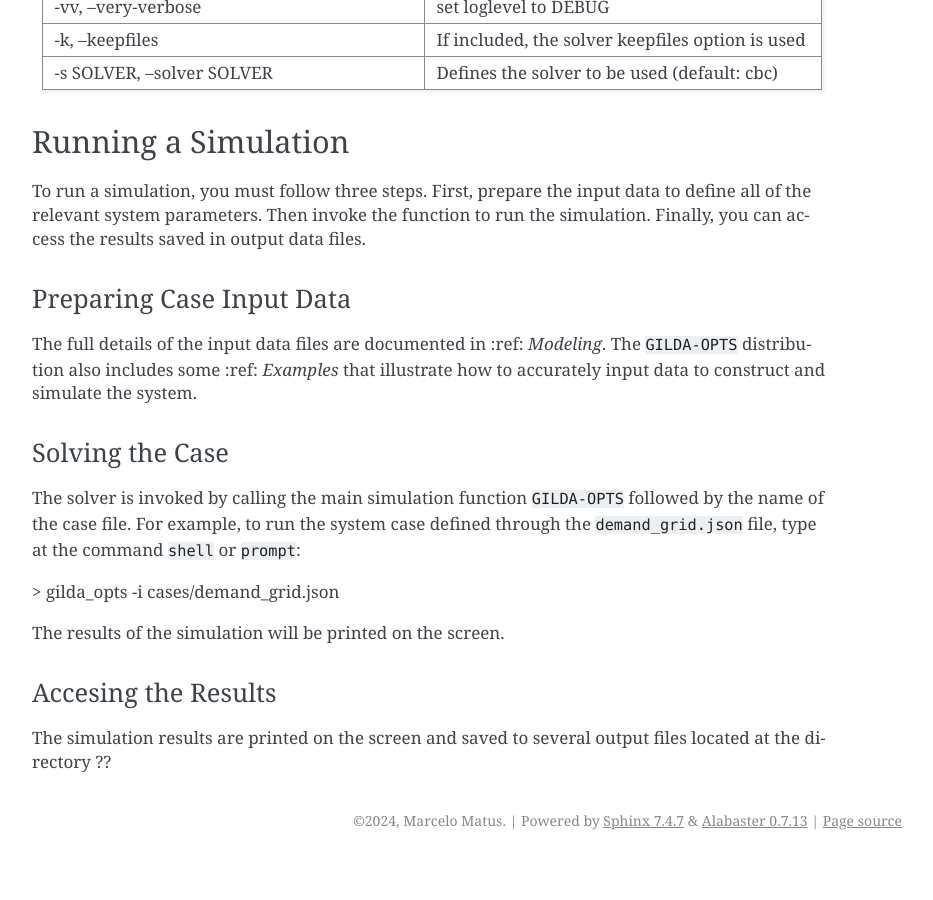
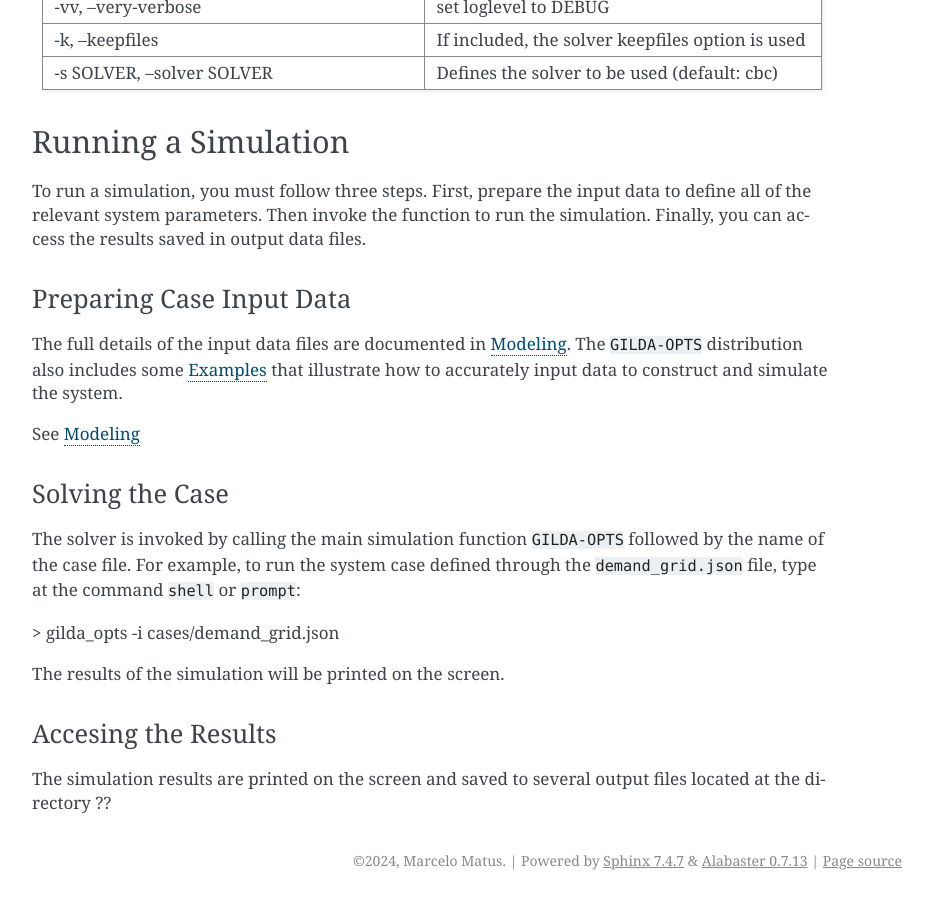
Before and after one commit to marcelomatus/gilda-opts, a Sphinx documentation site: the page built from docs/GettingStarted.rst, in a window 1280 px wide and 900 px high, scrolled down 1142 px. Shown: the whole window, without its empty margins (338-1271 px from the left). Built offline with Sphinx 7.4.7, drawn with Linux system fonts in a browser that asks for light colours; pages that are not in the unit, such as notebooks, are missing from menus; before the commit the page ends 2002 px from its top, so only the background shows below that.

Commit message:
Update GettingStarted.rst

```diff
--- a/docs/GettingStarted.rst
+++ b/docs/GettingStarted.rst
@@ -61,7 +61,9 @@ To run a simulation, you must follow three steps. First, prepare the input data
 ^^^^^^^^^^^^^^^^^^^^^^^^^
 Preparing Case Input Data
 ^^^^^^^^^^^^^^^^^^^^^^^^^
-The full details of the input data files are documented in :ref: `Modeling`. The ``GILDA-OPTS`` distribution also includes some :ref: `Examples` that illustrate how to accurately input data to construct and simulate the system.
+The full details of the input data files are documented in :ref:`Modeling`. The ``GILDA-OPTS`` distribution also includes some :ref:`Examples` that illustrate how to accurately input data to construct and simulate the system.
+
+See :ref:`Modeling`
 
 ^^^^^^^^^^^^^^^^
 Solving the Case
```
